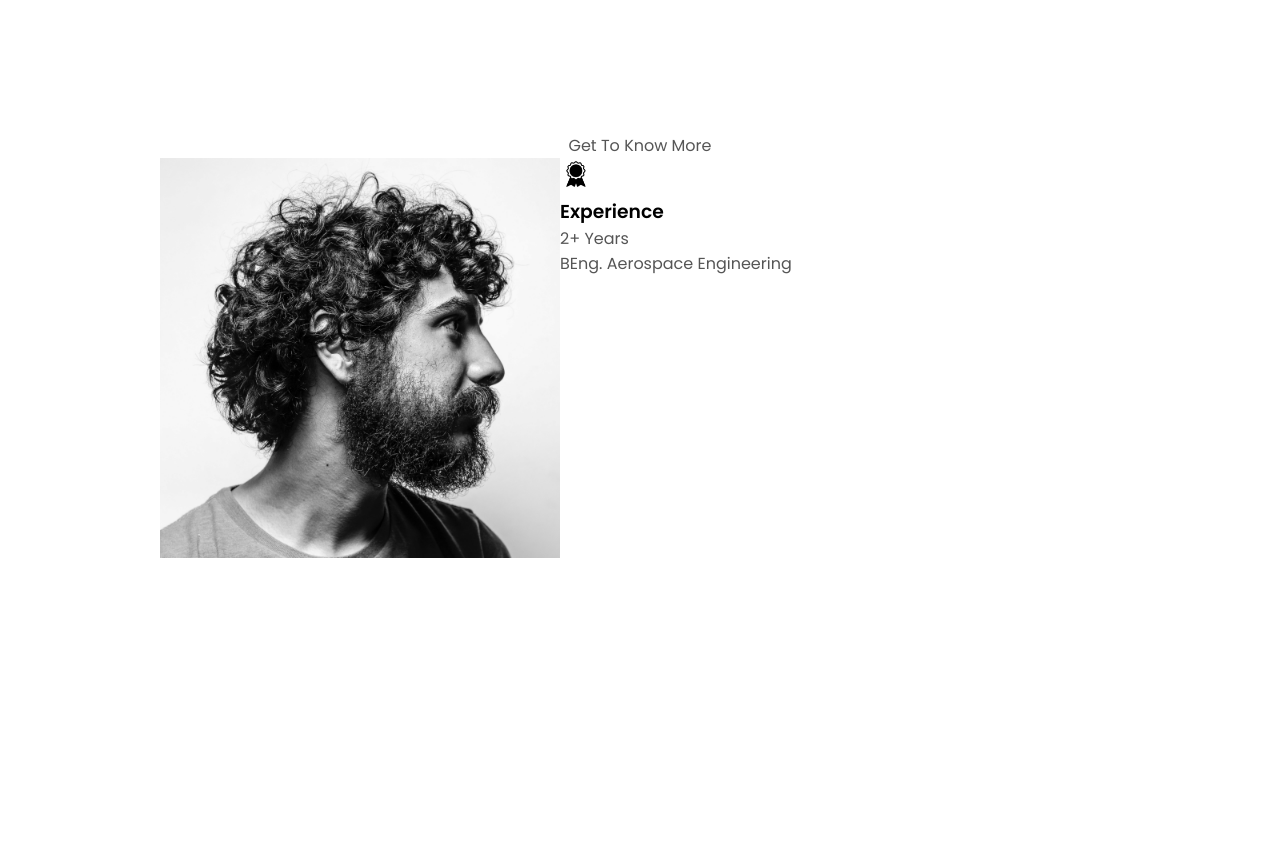
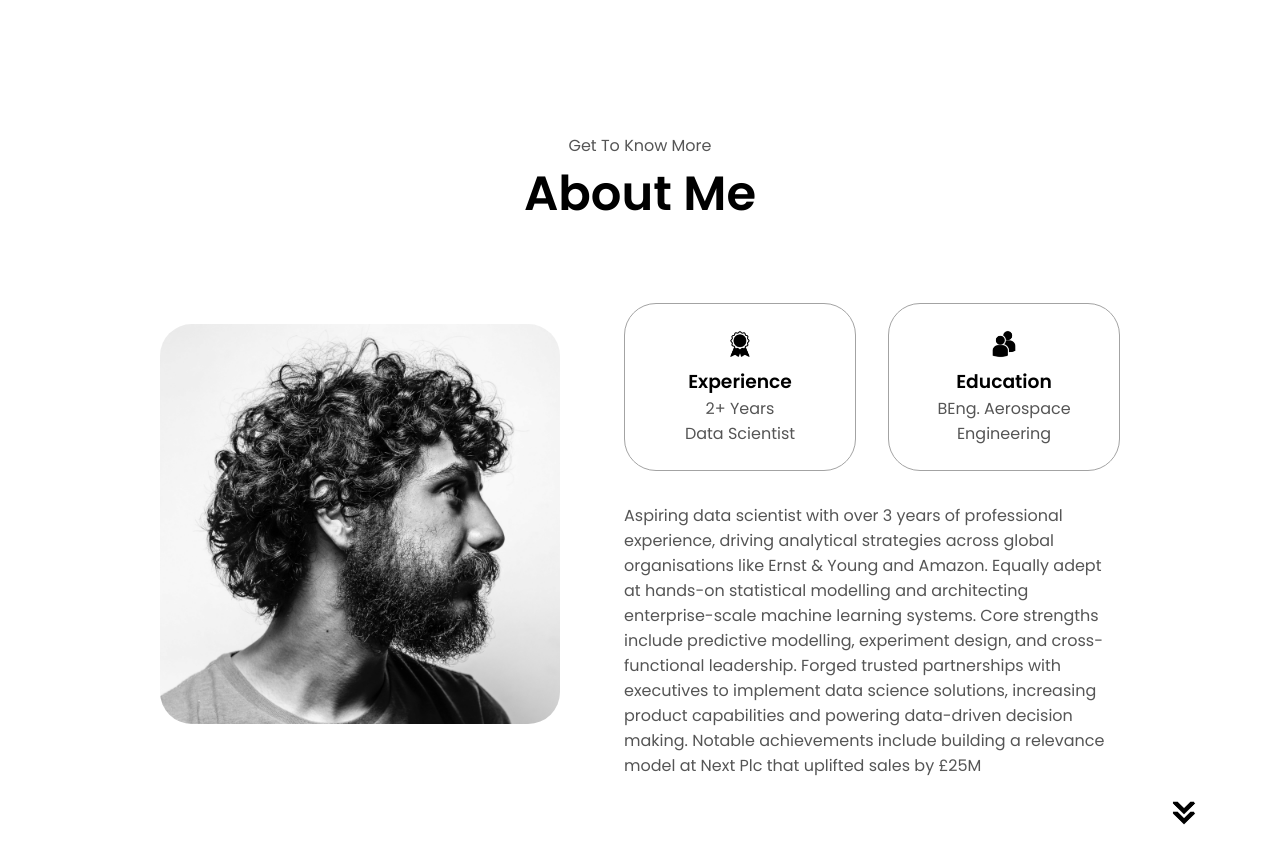
Before and after one commit to ot-babs/portfolio-website, a plain HTML site: page index.html in a window 1280 px wide. Shown: the part 675-1538 px from the top of the page. Drawn offline with Linux system fonts and the light colour scheme; a script that the page names is missing.

Commit message:
Completed my about section
Completed about section and styled

```diff
--- a/index.html
+++ b/index.html
@@ -64,6 +64,7 @@
     </section>
     <section id = "about">
         <p class="section__text__p1">Get To Know More</p>
+        <h1 class="title">About Me</h1>
         <div class="section-container">
             <div class="section__pic-container">
                 <img
@@ -80,12 +81,33 @@
                         class="icon"
                         />
                         <h3>Experience</h3>
-                        <p>2+ Years <br /> BEng. Aerospace Engineering</p>
+                        <p>2+ Years<br /> Data Scientist </p>
+                    </div>
+                    <div class="details-container">
+                        <img
+                        src="assets/education.png"
+                        alt="Experience icon"
+                        class="icon"
+                        />
+                        <h3>Education</h3>
+                        <p>BEng. Aerospace Engineering </p>
                     </div>
                 </div>
+                <div class="text-container"></div>
+                <p>
+                    Aspiring data scientist with over 3 years of professional experience, driving analytical strategies across global
+                    organisations like Ernst & Young and Amazon. Equally adept at hands-on statistical modelling and architecting
+                    enterprise-scale machine learning systems. Core strengths include predictive modelling, experiment design, and
+                    cross-functional leadership. Forged trusted partnerships with executives to implement data science solutions,
+                    increasing product capabilities and powering data-driven decision making. Notable achievements include building a
+                    relevance model at Next Plc that uplifted sales by £25M
+                </p>
             </div>
 
         </div>
+        <img src="assets/arrow.png" alt="Arrow Icon"
+        class="icon arrow"
+        onclick="location.href='./experience'"/>
     </section>
     <script src="script.js"></script>
 </body>
--- a/style.css
+++ b/style.css
@@ -260,3 +260,56 @@ section{
 .btn-container {
     gap: 1rem;
 }
+
+/* ABOUT SECTION */
+
+#about {
+    position: relative;
+}
+
+.about-containers {
+    gap: 2rem;
+    margin-bottom: 2rem;
+    margin-top: 2rem;
+}
+
+.about-details-container {
+    justify-content: center;
+    flex-direction: column;
+}
+
+.about-containers,
+.about-details-container {
+    display: flex;
+}
+
+.about-pic {
+    border-radius: 2rem;
+}
+
+.arrow {
+    position: absolute;
+    right: -5rem;
+    bottom: 2.5rem;
+}
+
+.details-container {
+    padding: 1.5rem;
+    flex: 1;
+    background: white;
+    border-radius: 2rem;
+    border: rgb(53, 53, 53) 0.1rem solid;
+    border-color: rgb(163,163,163);
+    text-align: center;
+}
+
+.section-container{
+    gap: 4rem;
+    height: 80%;
+}
+
+.section__pic-container _{
+    height: 400pt;
+    width: 400px;
+    margin: auto 0;
+}
```
